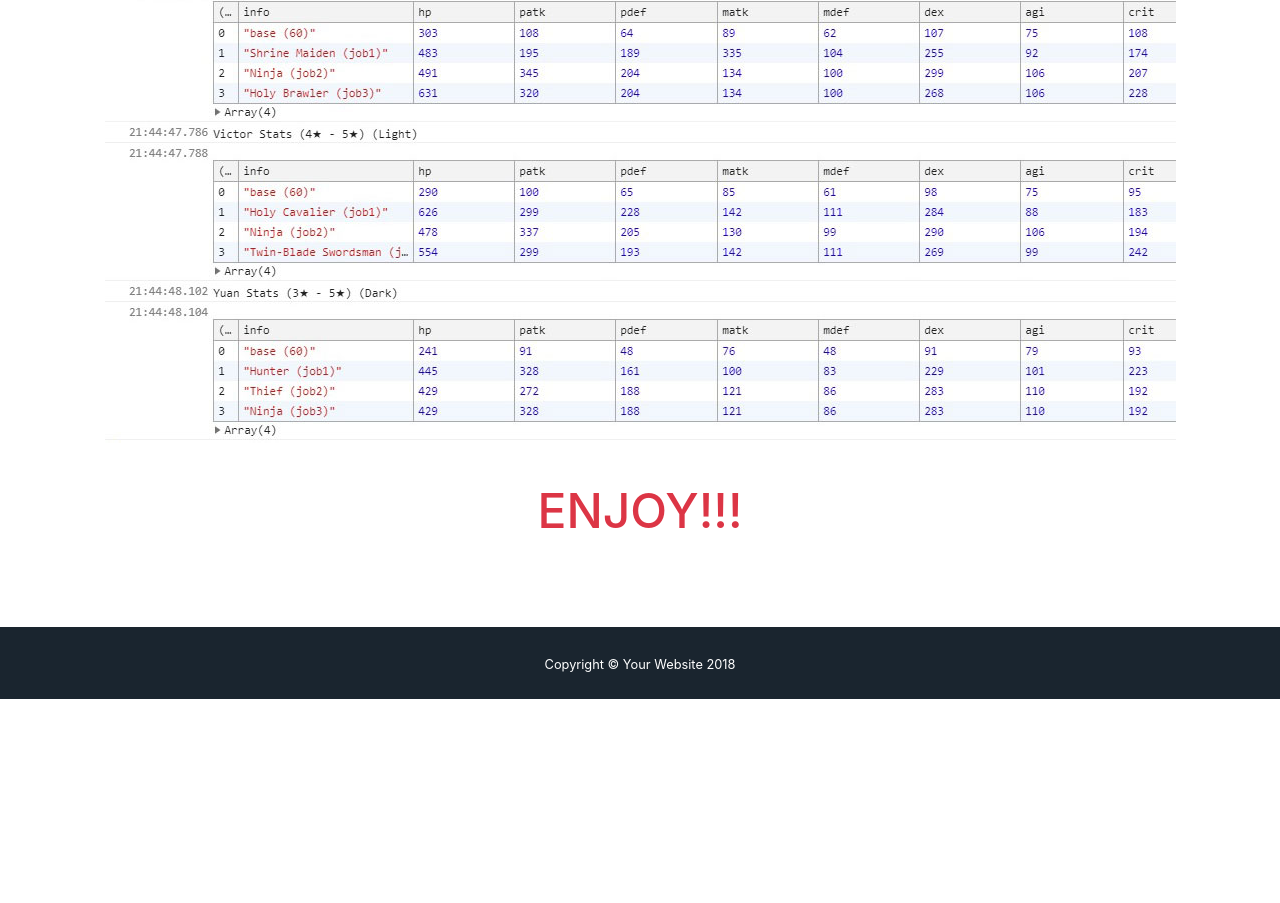
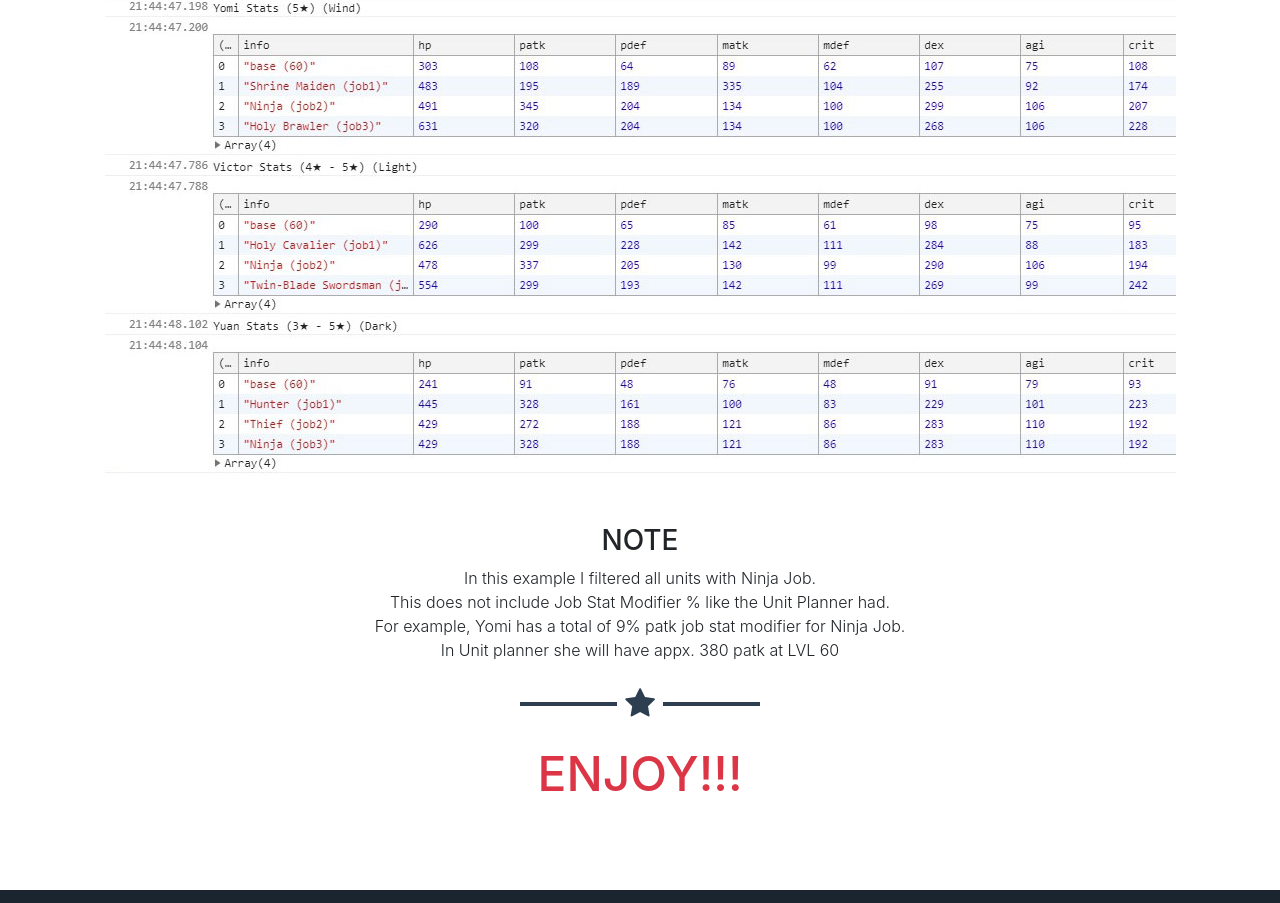
Before and after one commit to gozonjoedaimar/tac-quick-stat-view, a website with bundled scripts: page index.html in a window 1280 px wide. Shown: the part 902-1805 px from the top of the page. Before the commit the page ends 1601 px from the top, so only its background shows below. Built offline with nearby package versions, Linux system fonts and the light colour scheme.

Commit message:
Added notes

```diff
--- a/index.html
+++ b/index.html
@@ -24,14 +24,6 @@
 
     <!-- Custom styles for this template -->
     <link href="css/freelancer.min.css" rel="stylesheet">
-
-    <!-- <script async src="//pagead2.googlesyndication.com/pagead/js/adsbygoogle.js"></script>
-    <script>
-      (adsbygoogle = window.adsbygoogle || []).push({
-        google_ad_client: "ca-pub-3419612316145792",
-        enable_page_level_ads: true
-      });
-    </script> -->
 
   </head>
 
@@ -79,6 +71,7 @@
             <h1 class="text-uppercase mb-0">View/Compare your favorite <span class="text-warning">TAC</span> unit</h1>
           </div>
           <div class="col-md-12">
+            <h3 class="font-weight-light mb-0">Compare your TAC units in <span class="font-weight-bold text-uppercase">bulk</span> using this simple code.</h3>
             <h3 class="font-weight-light mb-0">Get the <span class="text-danger font-weight-bold text-uppercase">code</span> here</h3>
           </div>
           <div class="col-md-12">
@@ -86,11 +79,6 @@
           </div>
         </div>
         <hr class="star-light">
-        <script type="text/javascript">
-          var infolinks_pid = 3114407;
-          var infolinks_wsid = 0;
-          </script>
-          <script type="text/javascript" src="//resources.infolinks.com/js/infolinks_main.js"></script>
         <!-- <button class="btn btn-warning btn-lg text-uppercase" id="compareTAC" type="button">Compare</button> -->
         <!-- <h2 class="font-weight-light mb-0">Web Developer - Graphic Artist - User Experience Designer</h2> -->
       </div>
@@ -107,6 +95,12 @@
             4.) Type <code>tacCompareSummary()</code> and hit that enter button to see the following.
           </p>
           <img class="img-fluid mb-5 d-block mx-auto" src="img/tac-compare.jpg" alt="">
+          <h3 class="text-black text-uppercase text-center">Note</h3>
+          <p class="font-weight-light text-center mb-0">In this example I filtered all units with Ninja Job. </p>
+          <p class="font-weight-light text-center mb-0">This does not include Job Stat Modifier % like the Unit Planner had.</p>
+          <p class="font-weight-light text-center mb-0">For example, Yomi has a total of 9% patk job stat modifier for Ninja Job. </p>
+          <p class="font-weight-light text-center mb-0">In Unit planner she will have appx. 380 patk at LVL 60</p>
+          <hr class="star-dark mb-5">
           <h2 class="text-center text-uppercase text-danger text-secondary mb-0">Enjoy!!!</h2>
         </div>
       </section>
```
